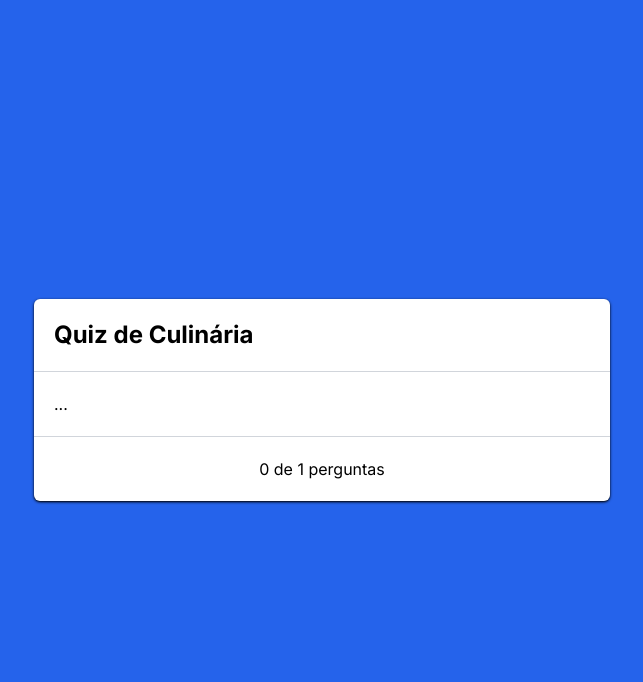
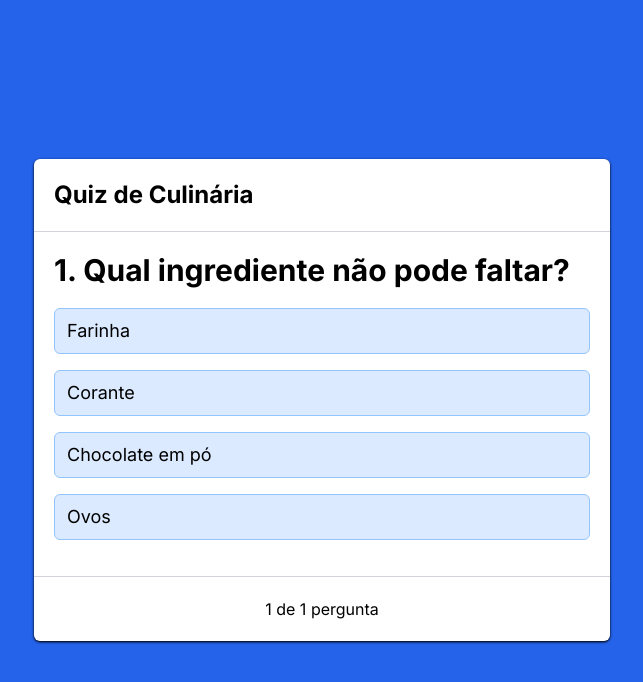
Before and after one commit to igorguigo/estudando-react, a Next.js app: page / in a window 1280 px wide. Shown: the top 682 px of the page, without its empty margins (318-961 px from the left). Built offline with nearby package versions, Linux system fonts and the light colour scheme.

Commit message:
quiz-basico-b7 | Quiz completo

```diff
--- a/src/app/page.tsx
+++ b/src/app/page.tsx
@@ -1,6 +1,7 @@
 "use client"
 
 
+import { QuestionItem } from "@/components/QuestionItem";
 import { imgList } from "@/data/imgList";
 import { questions } from "@/data/questions";
 import { useState } from "react";
@@ -9,15 +10,17 @@
   const [currentQuestion, setCurrentQuestion] = useState(0);
   const title = 'Quiz de Culinária';
 
+  const handleAnswered = (answer: number) => {}
+
   return (
     <div className="w-full h-screen flex justify-center items-center bg-blue-600">
       <div className="w-full max-w-xl rounded-md bg-white text-black shadow shadow-black">
         <div className="p-5 font-bold text-2xl border-b border-gray-300">{title}</div>
         <div className="p-5">
-          ...
+          <QuestionItem question={questions[currentQuestion]} count={currentQuestion + 1} onAnswer={handleAnswered} />
         </div>
         <div className="p-5 text-center border-t border-gray-300">
-          {currentQuestion} de {questions.length} pergunta{questions.length > 0 ? 's' : ''}
+          {currentQuestion + 1} de {questions.length} pergunta{questions.length > 1 ? 's' : ''}
         </div>
       </div>
     </div>
--- /dev/null
+++ b/src/components/QuestionItem.tsx
@@ -0,0 +1,40 @@
+import { Question } from "@/types/Question"
+import { useState } from "react";
+
+type Props = {
+    question: Question;
+    count: number;
+    onAnswer: (answer: number) => void;
+}
+
+export function QuestionItem({ question, count, onAnswer }: Props) {
+    const [selectedAnswer, setSelectedAnswer] = useState<number | null>(null);
+
+    const checkQuestion = (key: number) => {
+        if(selectedAnswer === null){
+            setSelectedAnswer(key);
+            onAnswer(key);
+        }
+    }
+
+  return (
+    <div>
+        <div className="text-3xl font-bold mb-5">{count}. {question.question}</div>
+        <div>
+            {question.options.map((item, key) => (
+                <div
+                    key={key}
+                    onClick={() => checkQuestion(key)}
+                    className={`border px-3 py-2 rounded-md text-lg mb-4 bg-blue-100 border-blue-300
+                    ${selectedAnswer !== null ? 'cursor-auto' : 'cursor-pointer hover:opacity-60'}
+                    ${selectedAnswer !== null && selectedAnswer === question.answer && selectedAnswer === key && 'bg-green-100 border-green-300'}
+                    ${selectedAnswer !== null && selectedAnswer !== question.answer && selectedAnswer === key && 'bg-red-100 border-red-300'}
+                    `}
+                >
+                    {item}
+                </div>
+            ))}
+        </div>
+    </div>
+  )
+}
--- a/src/data/questions.ts
+++ b/src/data/questions.ts
@@ -9,6 +9,6 @@
             'Chocolate em pó',
             'Ovos'
         ],
-        answer: 4
+        answer: 3
     }
 ];
```
